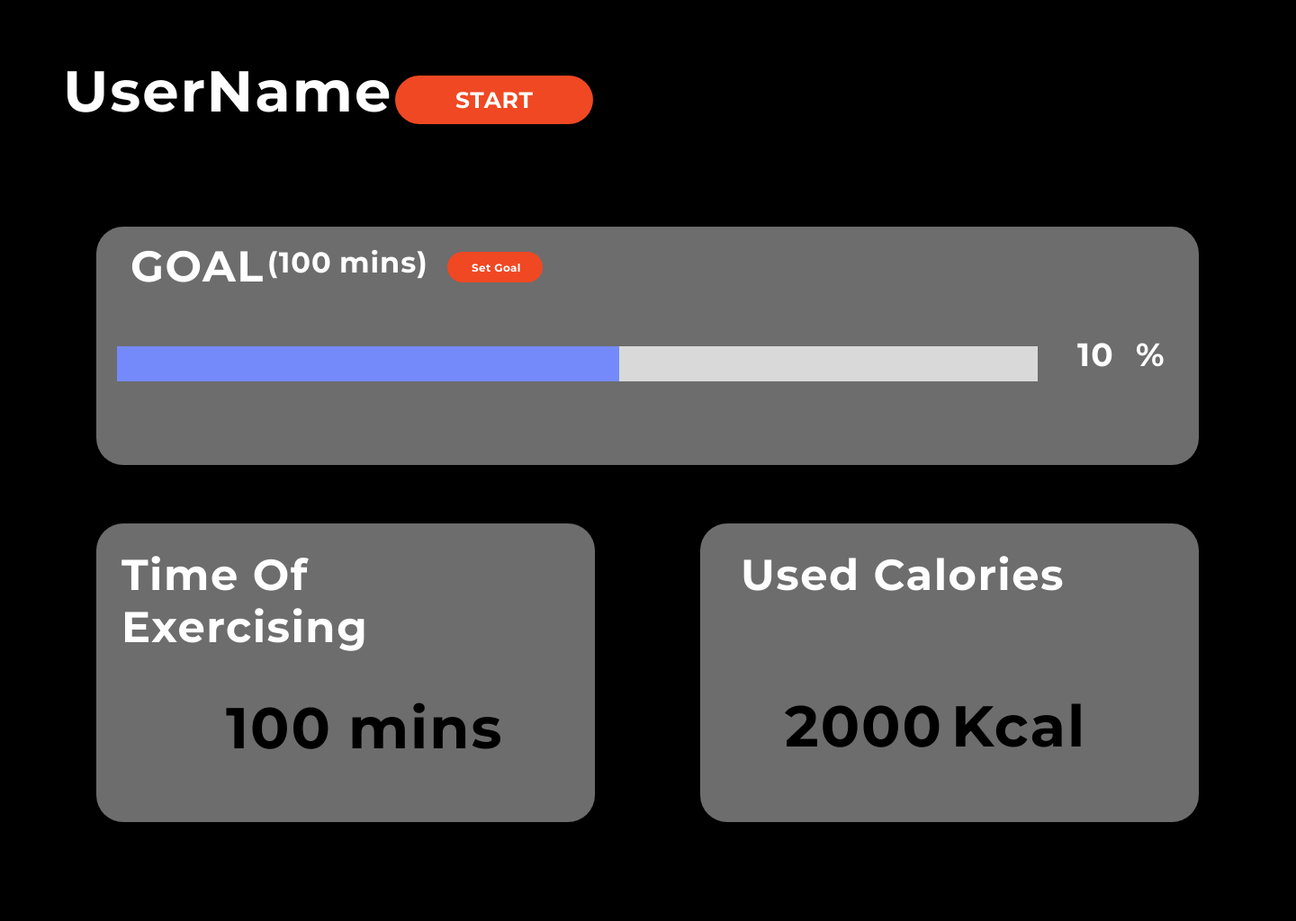
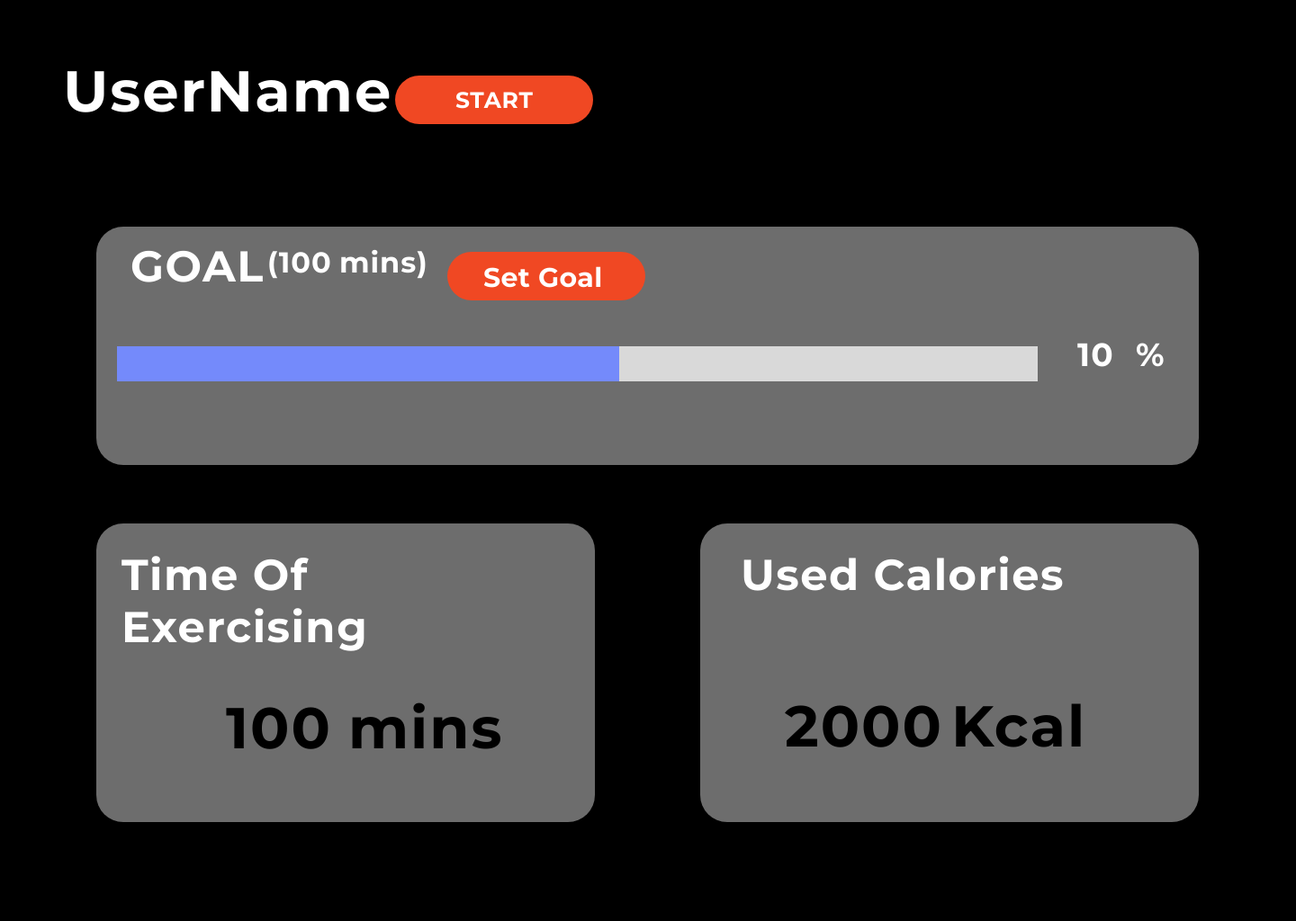
Before and after one commit to Mini-Project-SMT-5/health-trainner, a Django app: template AI_HealthTrainer/AI_HealthTrainer/templates/Strutures/mypage.html in a window 1440 px wide. Shown: the whole page at 90% size. Run offline with Django 4.2, Linux system fonts and the light colour scheme; the template is opened without the code that fills it, so the values that code supplies are empty.

Commit message:
design(mypage): size up the mypage

```diff
--- a/AI_HealthTrainer/AI_HealthTrainer/templates/Strutures/mypage.html
+++ b/AI_HealthTrainer/AI_HealthTrainer/templates/Strutures/mypage.html
@@ -28,8 +28,8 @@
     </div>
     <div class="progress-bar">
     </div>
-    <input type="button" class="set-goal-indicator">
-    <p class="set-goal-text">Set Goal</p>
+    <input type="button" class="set-goal-indicator" style="width: 22rem; height: 5.4rem;">
+    <p class="set-goal-text" style="font-size: 3rem; left: 45rem;">Set Goal</p>
     <p class="goal-time" id="goal-time-num">(100</p>
     <p class="goal-time"  id="goal-time-unit">mins)</p>
     <p class="percentage-text" id="percentage-num">10</p>
```
